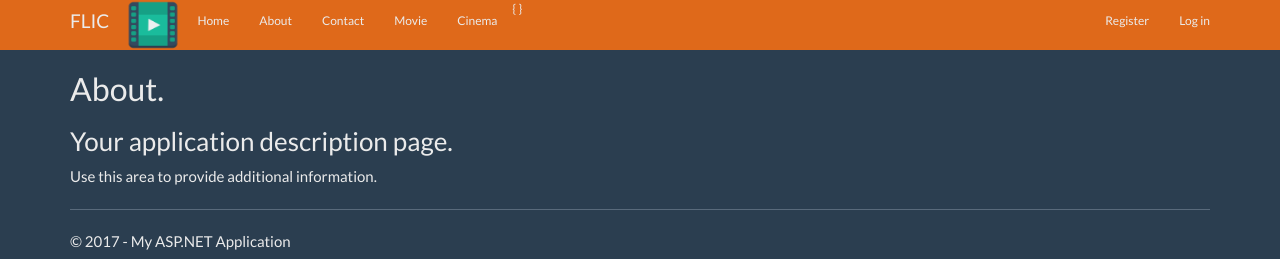
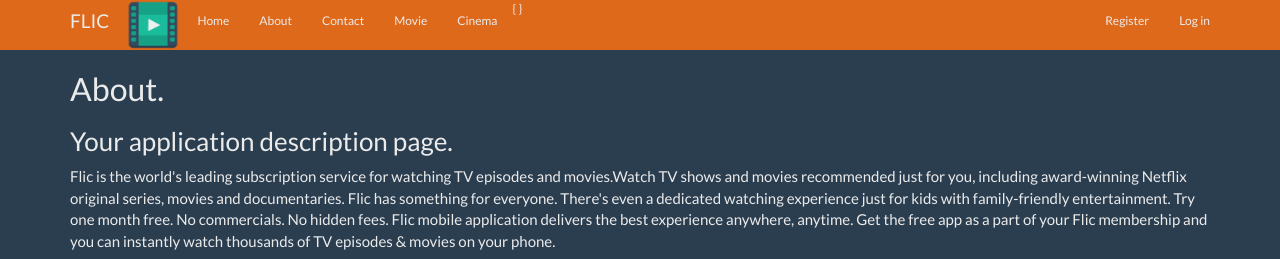
Before and after one commit to Marte123/ProjectA, an ASP.NET MVC app: page /Home/About in a window 1280 px wide. Shown: the top 259 px of the page. Run offline with ASP.NET Core 8 and stand-ins for ASP.NET MVC 5, Linux system fonts and the light colour scheme; the project's own start-up code is not run, and a stand-in starts its controllers and pages; some libraries are stand-ins or nearby versions.

Commit message:
commit selected files

```diff
--- a/ProjectA/Views/Home/About.cshtml
+++ b/ProjectA/Views/Home/About.cshtml
@@ -4,4 +4,9 @@
 <h2>@ViewBag.Title.</h2>
 <h3>@ViewBag.Message</h3>
 
-<p>Use this area to provide additional information.</p>
+<p>
+    Flic is the world's leading subscription service for watching TV episodes and movies.Watch TV shows and movies recommended just for you, including award-winning Netflix original series, movies and documentaries. Flic has something for everyone. There's even a dedicated watching experience just for kids with family-friendly entertainment. Try one month free. No commercials. No hidden fees.
+    Flic mobile application delivers the best experience anywhere, anytime. Get the free app as a part of your Flic membership and you can instantly watch thousands of TV episodes & movies on your phone.
+</p>
+<iframe width="420" height="315"
+        src="https://www.youtube.com/embed/XGSy3_Czz8k?playlist=XGSy3_Czz8k&loop=1"></iframe>
```
